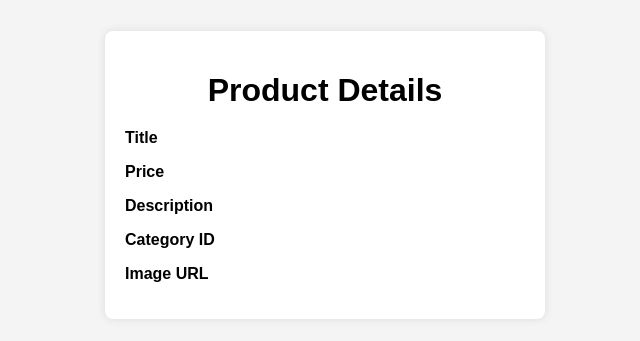
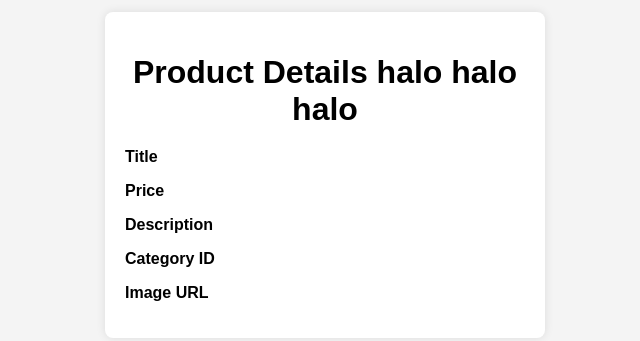
Before and after one commit to Yudhono/platzi-fake-store-vanilla-js, a website: page product-details.html in a window 1280 px wide. Shown: the part 225-566 px from the top of the page, without its empty margins (315-955 px from the left). Drawn offline with Linux system fonts and the light colour scheme; some packages are replaced by stand-ins of ours; no server answers; a script that the page names is missing.

Commit message:
change name

```diff
--- a/edit-script.js
+++ b/edit-script.js
@@ -7,6 +7,7 @@ document.addEventListener("DOMContentLoaded", function () {
     .then((response) => response.json())
     .then((product) => {
       console.log(88321, "single product", product);
+      console.log(88321, "product", product);
 
       document.getElementById("editProductTitle").value = product.title;
       document.getElementById("editProductPrice").value = product.price;
--- a/product-details.html
+++ b/product-details.html
@@ -12,7 +12,7 @@
 
 <body>
     <div class="container">
-        <h1>Product Details</h1>
+        <h1>Product Details halo halo halo</h1>
 
         <div>
             <label for="editProductTitle">Title</label>
--- a/products.js
+++ b/products.js
@@ -7,6 +7,8 @@ document.addEventListener("DOMContentLoaded", function () {
       console.log(77321, "products", products);
       // Sort products by creationAt in descending order
       products.sort((a, b) => new Date(b.creationAt) - new Date(a.creationAt));
+
+      console.log(77321, "sorted products", products);
 
       const productList = document.getElementById("productList");
       products.forEach((product) => {
--- a/script.js
+++ b/script.js
@@ -2,6 +2,7 @@ document
   .getElementById("productForm")
   .addEventListener("submit", function (event) {
     event.preventDefault();
+    console.log(88321, "submit", event);
     const productTitle = document.getElementById("inputProductTitle").value;
     const productPrice = document.getElementById("inputProductPrice").value;
     const productDescription = document.getElementById(
```
Also changed, not shown: index.html (+1 -1 lines).
